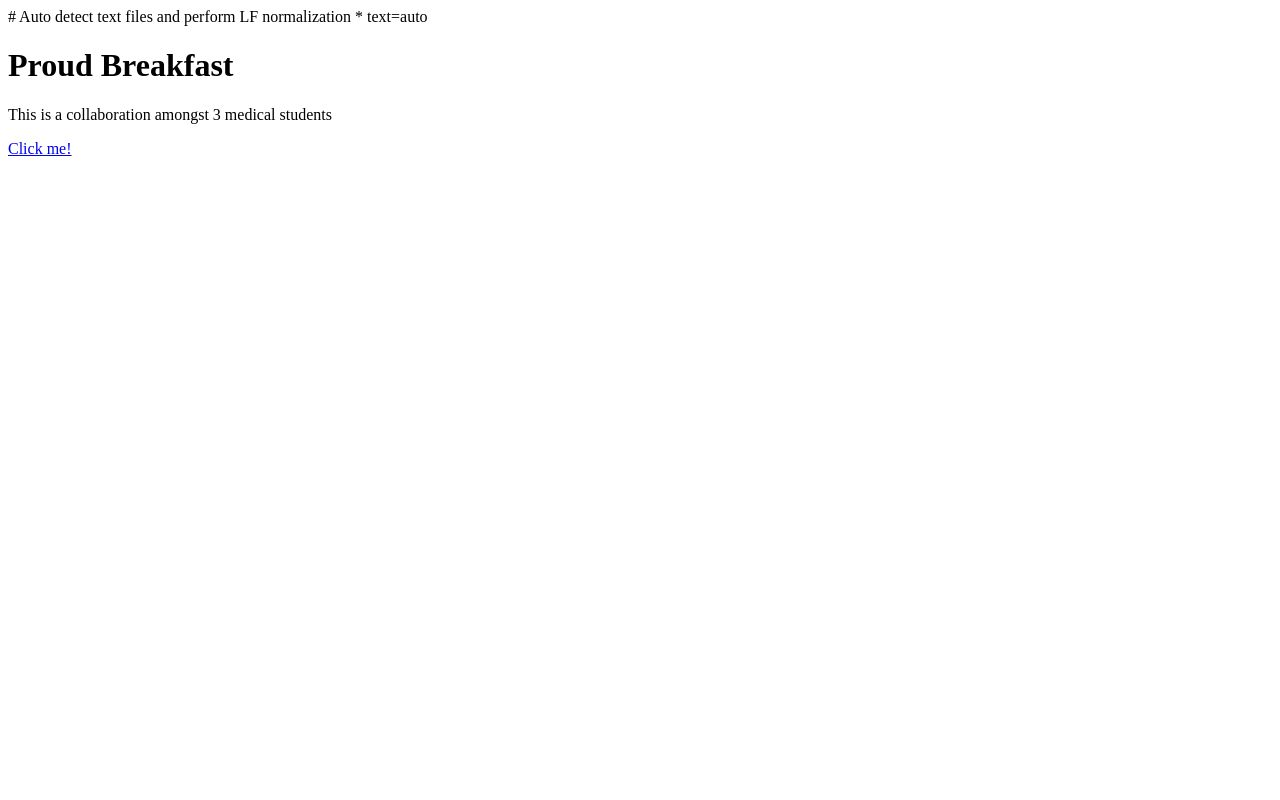
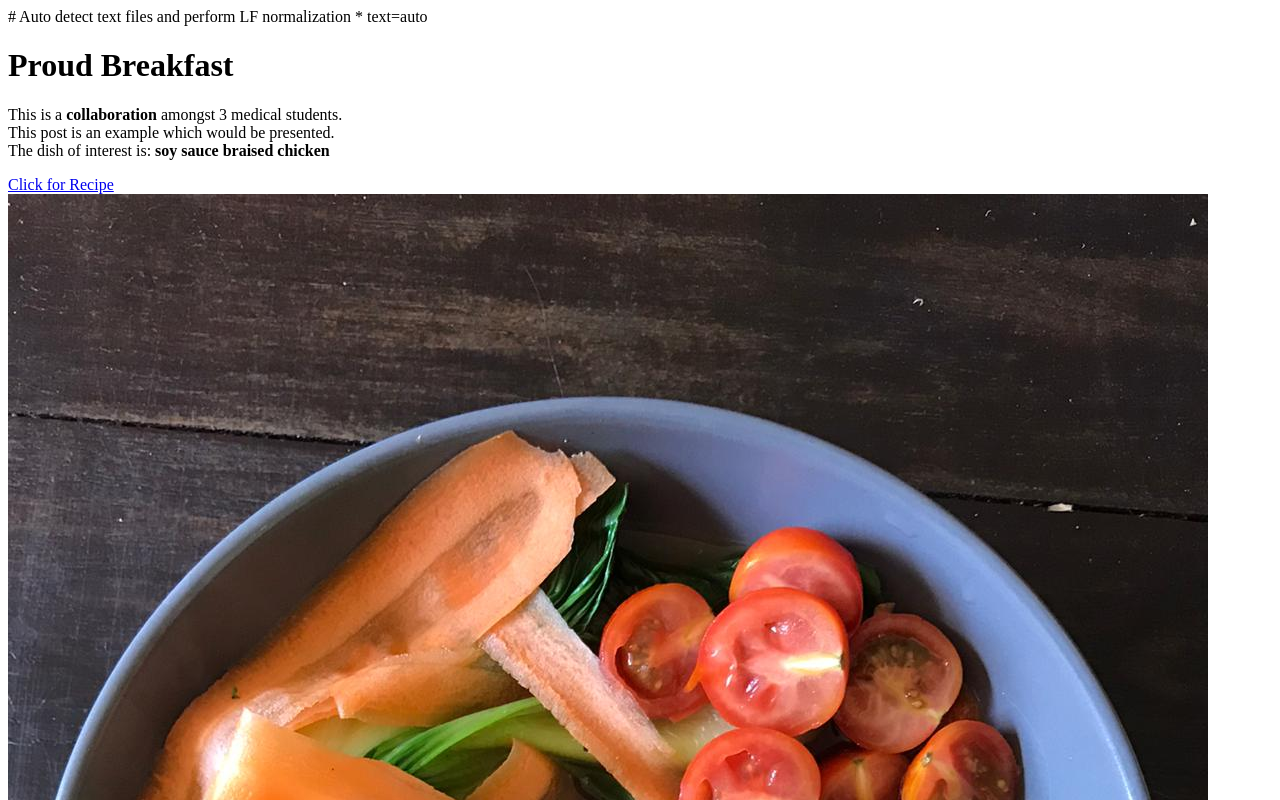
Before and after one commit to iExpiredAccount/ProudBFCodeEditor, a plain HTML site: page proudBF.html in a window 1280 px wide. Shown: the top 800 px of the page. Drawn offline with Linux system fonts and the light colour scheme.

Commit message:
Addition of:
1. Soy sauce chicken image
2. Title "proud foods"
3. breaks <br> at the start (no closure)

```diff
--- a/proudBF.html
+++ b/proudBF.html
@@ -1,5 +1,18 @@
 # Auto detect text files and perform LF normalization
 * text=auto
-<h1>Proud Breakfast</h1>
-<p>This is a collaboration amongst 3 medical students</p>
-<a href="https://google.com" target = "blank" title = "Let's go to Google"> Click me!</a>
+<!DOCTYPE html>
+<html>
+    <head>
+        <title> Proud Foods</title>
+    </head>
+<body>
+    <h1>Proud Breakfast</h1>
+<p>This is a <b>collaboration</b> amongst 3 medical students.
+    <br>This post is an example which would be presented.
+<br>The dish of interest is: <b>soy sauce braised chicken</b> </p>
+<a href="https://www.marionskitchen.com/soy-sauce-chicken-noodles/"
+target = "blank"
+title = "Full Recipe from Marion's Kitchen"> Click for Recipe</a>
+<br> <img src="img/soysaucechicken.jpeg">
+</body>
+</html>
```
Also changed, not shown: img/soysaucechicken.jpeg (added).
